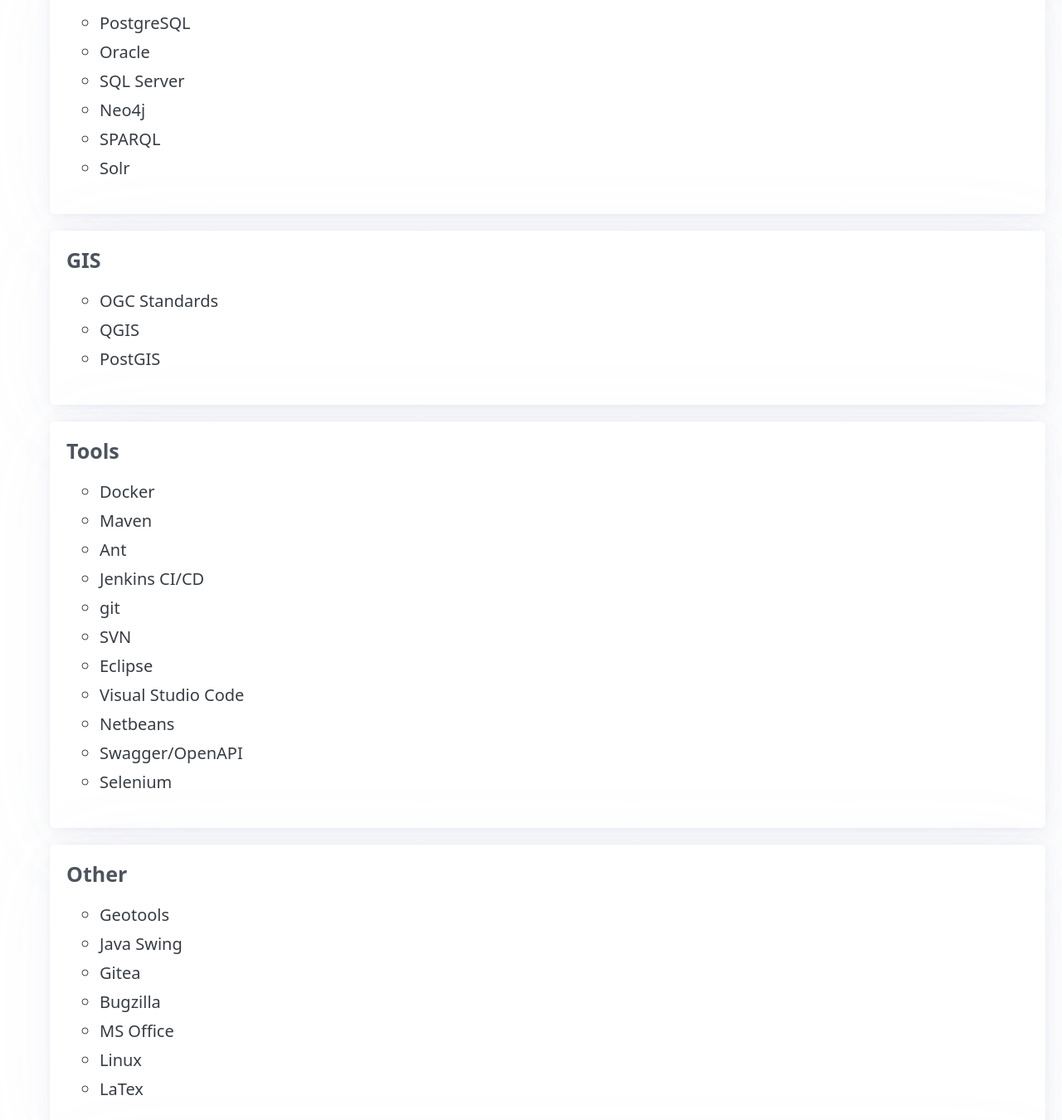
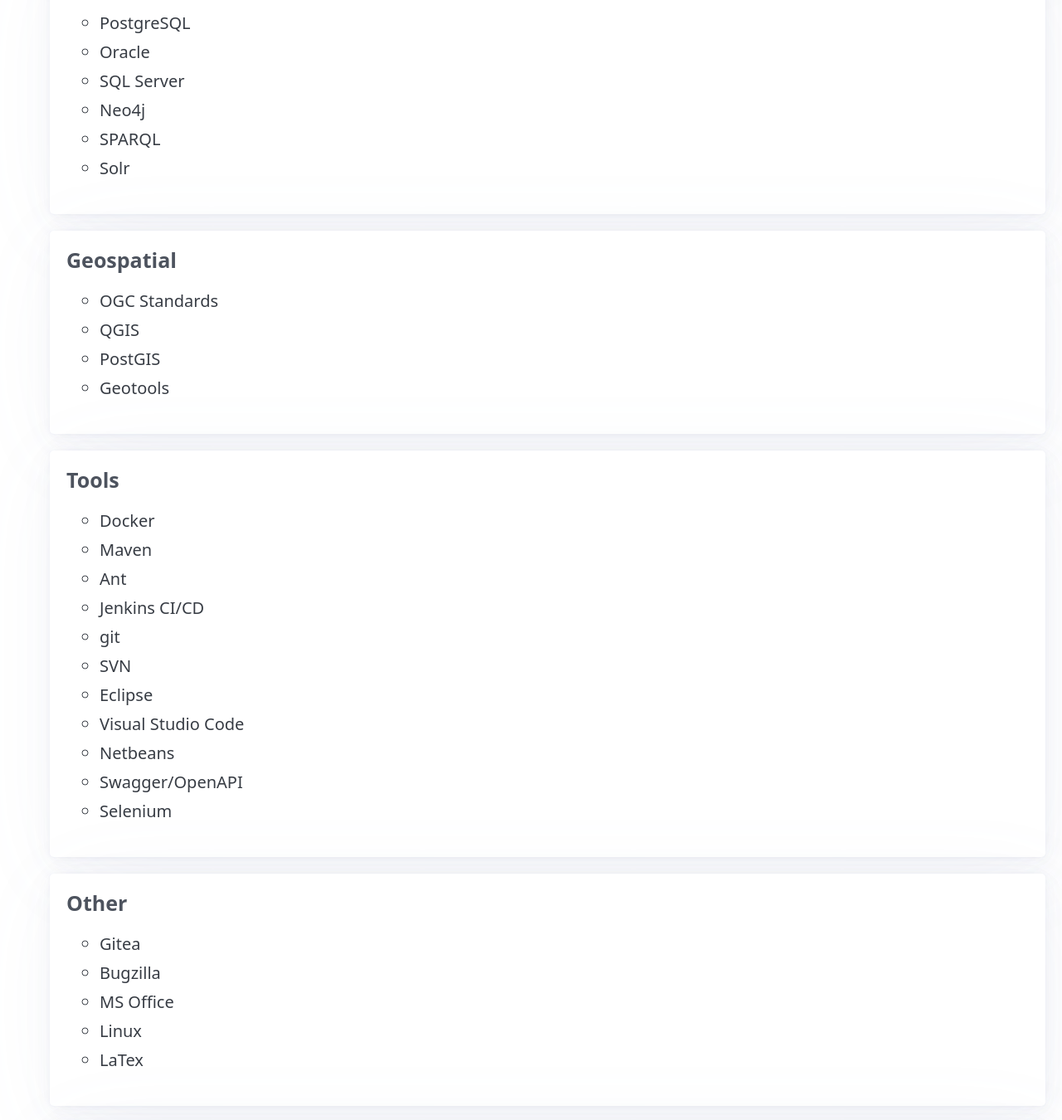
Before and after one commit to jackyscript/dejafu-cv, a Vue app: page /skills in a window 1280 px wide. Shown: the part 1299-2649 px from the top of the page at 83% size. Built offline with nearby package versions, Linux system fonts and the light colour scheme.

Commit message:
Move content

```diff
--- a/src/components/SkillsComponent.vue
+++ b/src/components/SkillsComponent.vue
@@ -60,12 +60,13 @@
       </template>
     </SkillsItem>
     <SkillsItem>
-      <template #type> GIS </template>
+      <template #type> Geospatial </template>
       <template #skills>
         <ul>
           <li>OGC Standards</li>
           <li>QGIS</li>
           <li>PostGIS</li>
+          <li>Geotools</li>
         </ul>
       </template>
     </SkillsItem>
@@ -92,8 +93,6 @@
       <template #type> Other </template>
       <template #skills>
         <ul>
-          <li>Geotools</li>
-          <li>Java Swing</li>
           <li>Gitea</li>
           <li>Bugzilla</li>
           <li>MS Office</li>
```
